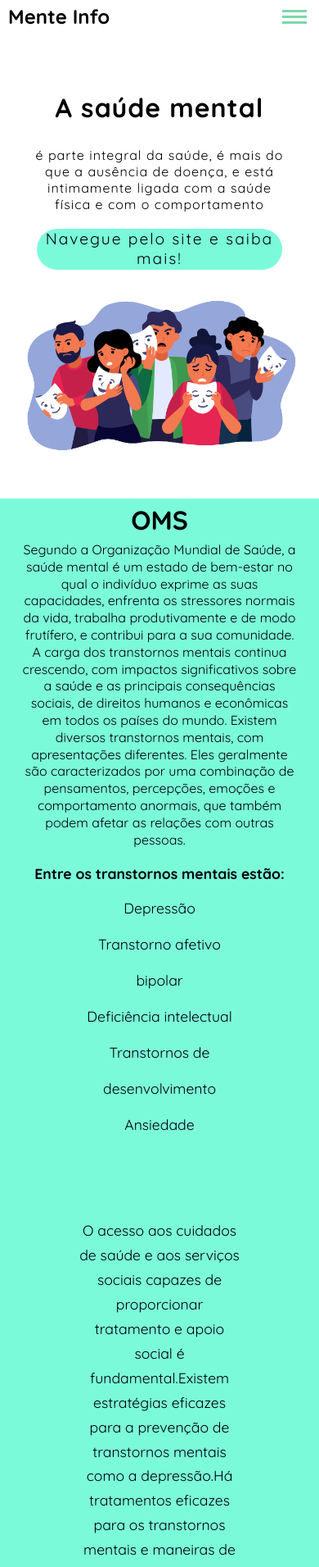
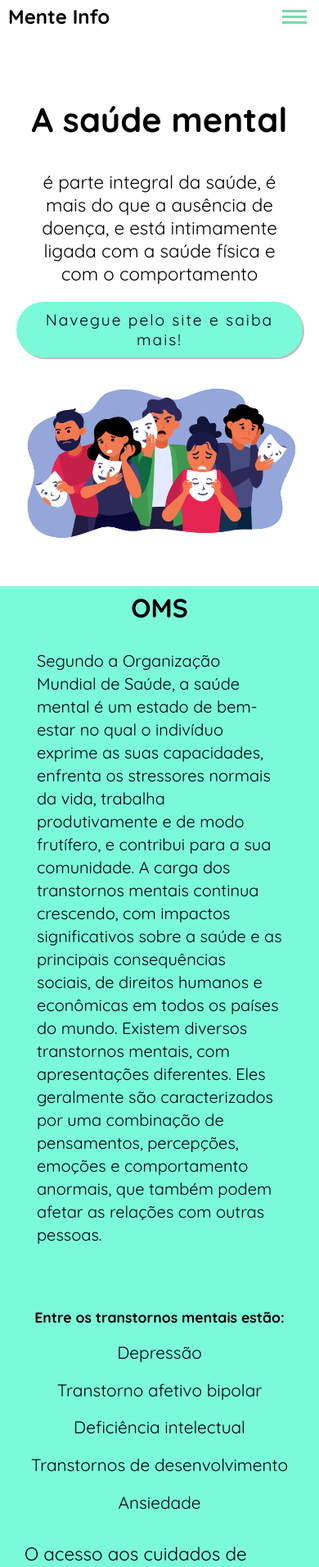
Before and after one commit to freitasrayani/mente-info, a React (Create React App) app: page / in a window 390 px wide. Shown: the top 1911 px of the page at 82% size. Built offline with nearby package versions, Linux system fonts and the light colour scheme.

Commit message:
Add upgrade no layout

```diff
--- a/src/components/header.css
+++ b/src/components/header.css
@@ -57,7 +57,8 @@
     position: fixed;
     z-index: 1000;
     top: 0;
-    left: -30px;
+    /* left: -30px; */
+    left: 0;
     width: 100%;
     height: 100%;
     background: #31a36a;
--- a/src/components/pages/ajuda/Ajuda.js
+++ b/src/components/pages/ajuda/Ajuda.js
@@ -1,10 +1,34 @@
 import React from 'react';
-import './ajuda.css'
+import './ajuda.css';
+import cellphone from './img-ajuda/cellphone.jpg';
+import { Link } from 'react-router-dom';
 
 const Ajuda = () => (
-    <div className="ajuda-container">
 
-    </div>
-)
 
-export default Ajuda
+    <section className="box-ajuda">
+
+        <div className="box-img-ajuda">
+            <img className="img-ajuda" src={cellphone} alt="Imagem de um Smatphone" />
+        </div>
+
+        <div className="box-description">
+
+            <div className="box-title">
+                <h1 class="title-ajuda"> Busque ajuda com a plataforma Mente-Care </h1>
+            </div>
+
+            <div className="box-mente">
+                <p className="description">O mente care é uma App gratuito, onde você consegue ajuda com especialistas.</p>
+            </div>
+
+            <div className="box-button">
+                <Link className="button-ajuda" to="/">Buscar Ajuda</Link>
+            </div>
+        </div>
+
+    </section>
+
+);
+
+export default Ajuda;
--- a/src/components/pages/ajuda/ajuda.css
+++ b/src/components/pages/ajuda/ajuda.css
@@ -0,0 +1,122 @@
+@import url("https://fonts.googleapis.com/css2?family=Quicksand:wght@300;400;500;600;700&display=swap");
+
+* {
+  margin: 0;
+  padding: 0;
+  box-sizing: border-box;
+}
+.box-ajuda {
+  font-family: "Quicksand", sans-serif;
+  display: flex;
+  padding: 40px;
+}
+
+@media (max-width: 700px) {
+    .box-ajuda {
+     flex-direction: column;
+    }
+}
+
+.box-img-ajuda {
+  display: flex;
+  align-content: center;
+  height: 465px;
+  width: 37%;
+  justify-content: center;
+  margin-left: 80px;
+}
+@media (max-width: 700px) {
+    .box-img-ajuda {
+        height: 50%;
+        width: 100%;
+        margin-left: 0;
+    }
+}
+
+.img-ajuda {
+  width: 100%;
+  border-radius: 20px;
+}
+
+.box-description {
+  display: flex;
+  flex-direction: column;
+  justify-content: center;
+  padding: 50px;
+  width: 50%;
+  margin-left: 30px;
+}
+
+@media (max-width: 700px) {
+    .box-description {
+        padding: 0;
+        margin-left: 0;
+        width: 100%;
+    }
+}
+
+.box-title {
+  display: flex;
+  font-size: 30px;
+}
+
+@media (max-width: 700px) {
+    .box-title {
+        font-size: 29px;
+        text-align: center;
+        padding-top: 20px;
+    }
+}
+
+.box-mente {
+    margin-top: 10px;
+  }
+
+  @media (max-width: 700px) {
+    .box-mente {
+        text-align: center;
+    }
+  }
+
+.description {
+  font-size: 22px;
+}
+
+@media (max-width: 700px) {
+.description {
+    font-size: 26px;
+  }
+}
+
+.box-button {
+  display: flex;
+}
+@media (max-width: 700px) {
+    .box-button {
+        justify-content: center;
+    }
+}
+.button-ajuda {
+  color: black;
+  background: #7bfada;
+  padding: 10px;
+  margin: 20px;
+  letter-spacing: 1px;
+  border-radius: 10px;
+  box-shadow: 2px 2px #8888;
+  text-decoration: none;
+  font-size: 1.2rem;
+  width: 45%;
+  text-align: center;
+}
+
+@media (max-width: 700px) {
+    .button-ajuda {
+        width: 75%;
+    }
+}
+
+.button-ajuda:hover {
+  cursor: pointer;
+  background: #4cb69b;
+}
--- a/src/components/pages/depressão/depressao.css
+++ b/src/components/pages/depressão/depressao.css
@@ -15,6 +15,7 @@
   .infor1 {
     font-size: 1.4rem;
     text-align: center;
+    margin: 20px;
     color: #212221;
     text-decoration: underline 3px #7bfada;
   }
@@ -27,8 +28,9 @@
     padding: 3px;
   }
   .depre-txt{
-    display: flex;
-    }
+      margin: 20px;
+      letter-spacing: 1.2px;
+  }
   .figure1 {
       width: 300px;
       margin: 30px;
@@ -60,7 +62,6 @@
     text-align: center;
     margin: 10px;
 }
-
 .figure3 {
     width: 340px;
 }
--- a/src/components/pages/inicio/LandingPage.js
+++ b/src/components/pages/inicio/LandingPage.js
@@ -20,7 +20,7 @@ const LandingPage = () => (
                 </div>
             </div>
             <div className="img-div">
-                 <img className="img-landingpage" src={foto3} alt="pessoas fingindo felicidade" />
+                <img className="img-landingpage" src={foto3} alt="pessoas fingindo felicidade"></img>
             </div>
         </section>
         <section className="lading-section2">
@@ -57,9 +57,9 @@ const LandingPage = () => (
                         <p className="txt-da-lista">
                             O acesso aos cuidados de saúde e aos serviços
                             sociais capazes de proporcionar tratamento e apoio
-                       social é fundamental.Existem estratégias
+                            social é fundamental. Existem estratégias
                             eficazes para a prevenção de transtornos mentais
-                       como a depressão.Há tratamentos eficazes para os
+                            como a depressão. Há tratamentos eficazes para os
                             transtornos mentais e maneiras de aliviar o sofrimento
                             causado por eles.
                        </p>
--- a/src/components/pages/inicio/landingPage.css
+++ b/src/components/pages/inicio/landingPage.css
@@ -41,11 +41,11 @@
 .landing-title {
     font-size: 3.3rem;
     line-height: 1.4;
-    letter-spacing: 1px;
+    /* letter-spacing: 1px; */
 }
 @media (max-width: 700px) {
     .landing-title {
-        font-size: 2rem;
+        font-size: 2.6rem;
         line-height: 3;
     }
 }
@@ -53,11 +53,11 @@
 .landing-txt {
     font-size: 1.1rem;
     width: 400px;
-    letter-spacing: 1px;
+    /* letter-spacing: 1px; */
 }
 @media (max-width: 700px) {
     .landing-txt {
-        font-size: 1rem;
+        font-size: 1.4rem;
         width: 350px;
         padding: 0 20px;
     }
@@ -67,19 +67,23 @@
 }
 .txt-div2 {
     display: flex;
-    width: 300px;
+    /* width: 300px; */
 }
 .landing-txt2 {
     font-size: 1.2rem;
-    margin: 20px 0px ;
-    height: 50px;
+    margin: 20px 0;
+    /* height: 50px; */
+    padding: 10px;
     background: #7bfada;
     letter-spacing: 2px;
     border-radius: 8pc;
     text-align: center;
+    box-shadow: 2px 2px #8888;
 }
+
 .lading-section2 {
     display: flex;
+    width: 100%;
     justify-content: center;
     align-items: center;
     background: #7bfada;
@@ -109,8 +113,10 @@
     line-height: 2;
 }
 .oms-info1 {
-    margin: 30px;
+    margin: 20px 30px 60px;
     line-height: 1.4;
+    font-size: 20px;
+    text-align: justify;
 }
 .oms-row {
     display: flex;
@@ -127,41 +133,57 @@
         padding: 10px 0 0 0;
     }
     .oms-info1 {
-        margin: 10px 40px;
-        line-height: 1.3;
+        padding: 15px;
+        line-height: 1.4;
+        text-align: initial;
     }
 }
 @media (max-width: 700px) {
     .oms-row {
         display: flex;
         flex-direction: column;
-        width: 400px;
+        /* width: 400px; */
         margin: 10px;
-    }
-    .oms-ul {
-        font-size: 1.1rem;
-        height: 400px;
-    }
-    .oms-li {
-        line-height: 1;
-        margin: 0;
-    }
-    .txt-da-lista {
-       font-size: 1.1rem;
-
     }
 }
 .oms-ul {
-    width: 49%;
+    width: 50%;
 }
+@media (max-width: 700px) {
+.oms-ul {
+    font-size: 1.1rem;
+    width: 100%;
+    }
+}
+
 .oms-li {
-    line-height: 2.5;
+    line-height: 2.2;
     list-style: none;
+    font-size: 17px;
 }
+
+@media (max-width: 700px) {
+    .oms-li {
+    font-size: 1.3rem;
+    }
+}
+
+
 .txt-da-lista {
+    font-size: 18px;
     width: 50%;
-   line-height: 1.7;
+    line-height: 1.7;
+    text-align: initial;
 }
+
+@media (max-width: 700px) {
+    .txt-da-lista {
+        font-size: 1.4rem;
+        width: 100%;
+        padding: 20px;
+    }
+}
+
 .landing-section3 {
    background: #fff;
 }
@@ -171,8 +193,16 @@
     padding: 10px;
 }
 .br-info {
-    text-align: center;
-    margin: 20px 40px;
-    height: 200px;
+    margin: 20px 60px;
     line-height: 1.6;
+    font-size: 20px;
 }
+
+@media (max-width: 700px) {
+    .br-info {
+        font-size: 1.4rem;
+        width: 100%;
+        padding: 20px;
+        margin: 0;
+    }
+}
```
Also changed, not shown: src/components/pages/ansiedade/ansiedade.css (+91 -21 lines). Lines whose indentation alone changed are shown as unchanged.
